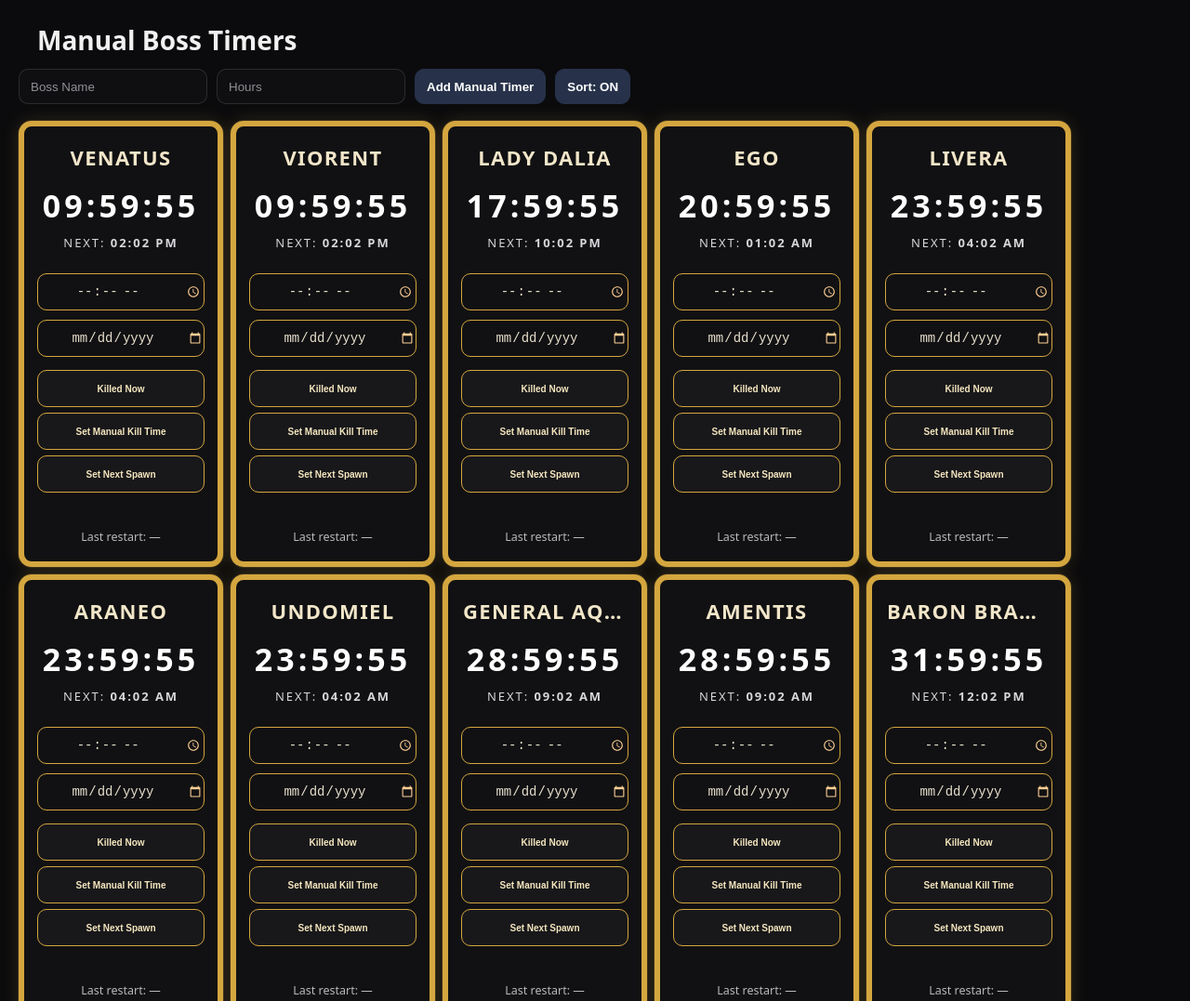
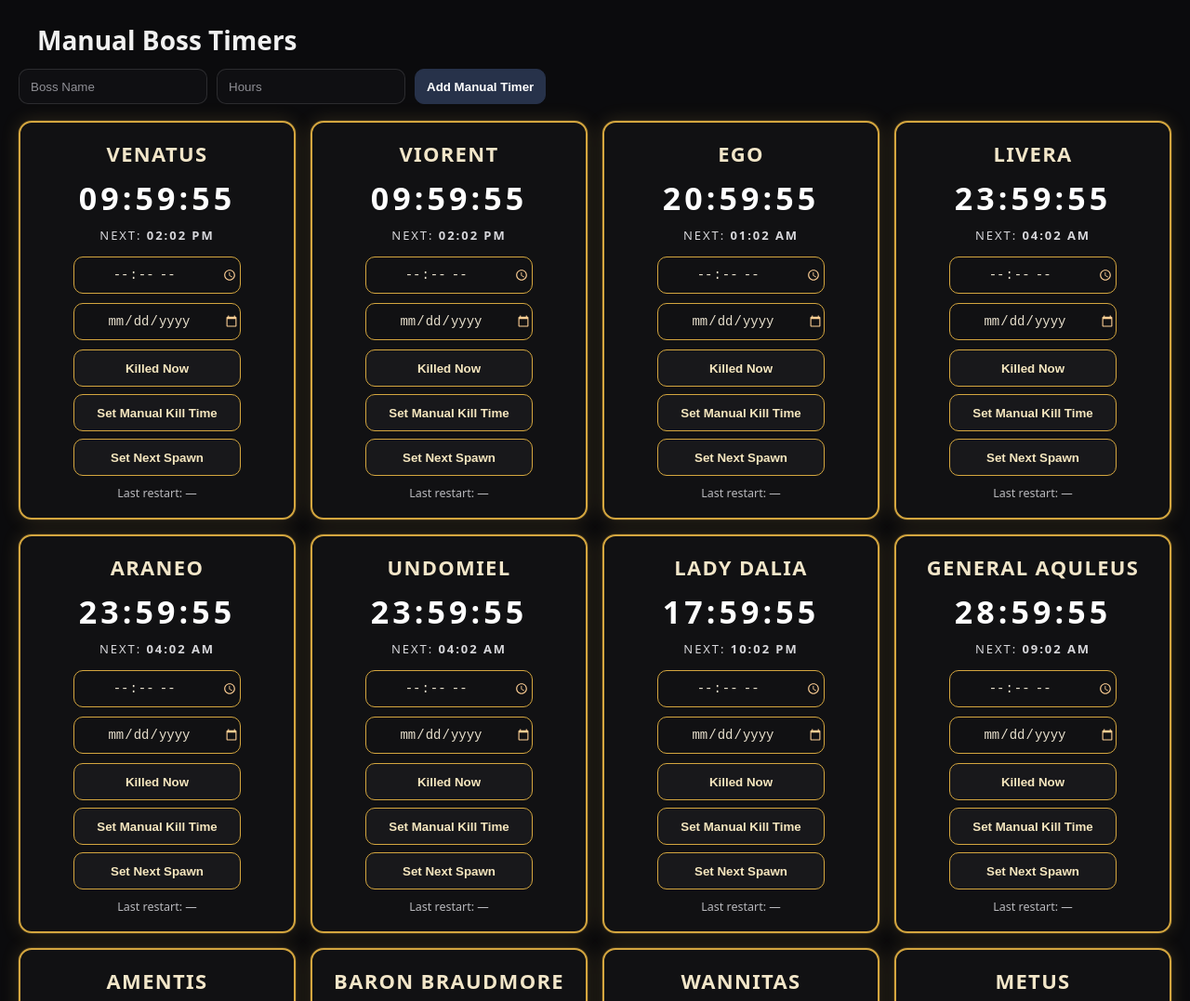
Before and after one commit to midnightl9/midnightl9-18551, a plain HTML site: page index.html in a window 1280 px wide. Shown: the top 1077 px of the page at 93% size. Drawn offline with Linux system fonts and the light colour scheme.

Commit message:
Update index.html

```diff
--- a/index.html
+++ b/index.html
@@ -4,25 +4,7 @@
 <meta charset="utf-8" />
 <meta name="viewport" content="width=device-width, initial-scale=1" />
 <title>Midnight Boss Timer</title>
-
 <style>
-    /* === 50% smaller cardss === */
-    .card{ padding:8px 6px; border-radius:10px; }
-    .title{ font-size:13px; margin-bottom:6px; }
-    .time{ font-size:10px; margin:6px 0 6px; }
-    .next{ font-size:9px; margin-bottom:6px; }
-    .row{ gap:6px; margin:6px 0 6px; }
-    .pill{ width:120px; height:26px; font-size:10px; }
-    .btn-gold{ width:120px; height:26px; font-size:10px; }
-    .muted{ font-size:9px; }
-
-    /* Fix grid spacing after scaling */
-    .grid{
-      display:grid;
-      grid-template-columns:repeat(auto-fill, minmax(140px, 1fr));
-      gap:6px; /* very tight spacing */
-    }
-
   :root{
     --bg:#0b0b0d;
     --panel:#111113;
@@ -38,8 +20,8 @@
   body{margin:0;background:var(--bg);color:var(--text);font-family:ui-sans-serif,system-ui,Segoe UI,Roboto,Helvetica,Arial}
   h1{margin:24px 20px 8px;font-size:28px}
   .section{padding:0 20px 28px}
+
   .toolbar{display:flex;gap:10px;flex-wrap:wrap;margin:12px 0 18px}
-
   .input,.btn{
     height:38px;border-radius:10px;border:1px solid rgba(255,255,255,.12);
     background:#0f0f12;color:var(--text);padding:0 12px;outline:none
@@ -48,48 +30,37 @@
   .btn{background:#27324a;border-color:#27324a;color:#fff;font-weight:600;cursor:pointer}
   .btn:hover{filter:brightness(1.05)}
 
+  .grid{display:grid;gap:16px;grid-template-columns:repeat(auto-fill,minmax(260px,1fr))}
+
   /* === Gold Card Look === */
   .card{
     background:var(--panel);
-      border:6px solid var(--gold);
+    border:2px solid var(--gold);
     border-radius:14px;
     padding:18px 16px;
     box-shadow:0 0 0 1px rgba(212,166,63,.15), 0 0 20px rgba(255,207,102,.15);
     transition:box-shadow .3s,border-color .3s,transform .2s;
     text-align:center;
   }
-    .card:hover{
-      transform: translateY(-1px);
-      box-shadow:0 0 0 1px rgba(212,166,63,.25), 0 0 28px rgba(255,207,102,.22);
-    }
+  .card:hover{ transform: translateY(-1px); box-shadow:0 0 0 1px rgba(212,166,63,.25), 0 0 28px rgba(255,207,102,.22); }
+
   .title{
     margin:0 0 10px;
-      font-size:22px;
-      letter-spacing:.06em;
-      text-transform:uppercase;
+    font-size:22px; letter-spacing:.06em; text-transform:uppercase;
     color:#f2e6c9;
   }
   .time{
-      font-size:34px;
-      font-weight:800;
-      letter-spacing:.12em;
-      margin:4px 0 8px;
-      color:#ffffff;
-      transition:color .3s ease;
+    font-size:34px; font-weight:800; letter-spacing:.12em; margin:4px 0 8px;
+    color:#ffffff; transition:color .3s ease;
   }
   .next{
-      font-size:13px;
-      letter-spacing:.15em;
-      color:#d7d7db;
-      text-transform:uppercase;
-      margin-bottom:14px;
+    font-size:13px; letter-spacing:.15em; color:#d7d7db; text-transform:uppercase; margin-bottom:14px;
   }
 
   /* Inputs like your screenshot */
   .row{display:flex;flex-direction:column;gap:10px;align-items:center; margin:10px 0 4px}
   .pill{
-      width:180px;
-      height:40px;
+    width:180px; height:40px;
     border-radius:10px;
     border:1.5px solid var(--gold);
     background:transparent;
@@ -103,6 +74,7 @@
   .pill[type="date"]::-webkit-calendar-picker-indicator{
     filter: invert(0.8) sepia(0.4) saturate(4) hue-rotate(-20deg);
   }
+
   .btn-gold{
     min-width:180px;
     height:40px;
@@ -110,72 +82,26 @@
     background:var(--btn-bg);
     color:#f6e7bf;
     border:1.5px solid var(--gold);
-      cursor:pointer;
-      font-weight:700;
+    cursor:pointer; font-weight:700;
   }
   .btn-gold:hover{ box-shadow:0 0 16px rgba(255,207,102,.15); }
+
   .muted{color:var(--muted); font-size:12.5px}
 
   /* Alerts */
-    .lowtime{
-      border-color:var(--red) !important;
-      box-shadow:0 0 0 1px rgba(255,76,76,.25), 0 0 20px rgba(255,76,76,.35) !important;
-    }
+  .lowtime{ border-color:var(--red) !important; box-shadow:0 0 0 1px rgba(255,76,76,.25), 0 0 20px rgba(255,76,76,.35) !important; }
   .card.lowtime .time{ color:var(--red); }
-
   @keyframes pulse {
     0% { box-shadow:0 0 18px rgba(255,76,76,.35) }
     50%{ box-shadow:0 0 28px rgba(255,76,76,.65) }
     100%{ box-shadow:0 0 18px rgba(255,76,76,.35) }
   }
   .urgent{ animation: pulse 1.1s ease-in-out infinite; }
-
-    hr.sep{
-      border:none;height:1px;
-      background:linear-gradient(90deg,transparent,#34312a,transparent);
-      margin:22px 0
-    }
-    /* ✅ FIXED / CONSISTENT CARD HEIGHT */
-.card{
-  height: 480px;              /* change this number to your liking */
-  display: flex;
-  flex-direction: column;
-  justify-content: flex-start;
-  overflow: hidden;           /* keeps it clean if something overflows */
-}
-
-/* Keep buttons grouped nicely and push "Last restart" to bottom */
-.card .muted{
-  margin-top: auto !important; /* forces it to stick at the bottom */
-}
-
-/* Optional: tighten the button row so it fits better */
-.card .row[style*="gap:8px"]{
-  gap: 6px !important;
-}
-
-/* Optional: if any long boss name breaks layout */
-.title{
-  white-space: nowrap;
-  overflow: hidden;
-  text-overflow: ellipsis;
-}
-/* ✅ CARD WIDTH CONTROL (and tighter grid) */
-.grid{
-  grid-template-columns: repeat(auto-fill, minmax(220px, 220px)) !important; /* card width */
-  justify-content: start;  /* keeps cards packed left */
-  gap: 8px !important;     /* spacing between cards */
-}
-
-.card{
-  width: 220px;            /* must match the minmax above */
-}
-
-
+  hr.sep{border:none;height:1px;background:linear-gradient(90deg,transparent,#34312a,transparent);margin:22px 0}
 </style>
 </head>
+<body>
 
-<body>
   <!-- ===================== Manual (Gold cards) ===================== -->
   <div class="section">
     <h1>Manual Boss Timers</h1>
@@ -183,7 +109,6 @@
       <input id="m-name" class="input" placeholder="Boss Name" />
       <input id="m-hours" class="input" type="number" min="1" placeholder="Hours" />
       <button id="m-add" class="btn">Add Manual Timer</button>
-      <button id="sort-toggle" class="btn">Sort: ON</button>
     </div>
     <div id="manual-grid" class="grid"></div>
   </div>
@@ -202,14 +127,11 @@
   </div>
 
   <!-- =========================================================
-       ✅ FIREBASE (Firestore) - merged into your page
-       1) Replace firebaseConfig with your Firebase Console config
-       2) Enable Firestore in Firebase Console
+       ✅ FIREBASE Realtime Database
+       - Uses your project settings
+       - Shared state path: bossTimers/default
      ========================================================= -->
   <script type="module">
-    let APPLYING_REMOTE = false;
-let HAS_REMOTE_STATE = false;
-
     import { initializeApp } from "https://www.gstatic.com/firebasejs/12.7.0/firebase-app.js";
     import {
       getDatabase,
@@ -223,19 +145,18 @@ let HAS_REMOTE_STATE = false;
     const firebaseConfig = {
       apiKey: "AIzaSyAO9Rc_JH4fN7zk80iNBjdLTxe2xDZ2yLI",
       authDomain: "midnightl9-18551.firebaseapp.com",
+      databaseURL: "https://midnightl9-18551-default-rtdb.firebaseio.com",
       projectId: "midnightl9-18551",
       storageBucket: "midnightl9-18551.firebasestorage.app",
       messagingSenderId: "288936534734",
       appId: "1:288936534734:web:3190b89a28bbec8147e69f",
-
-    // ✅ REQUIRED for Realtime Database (make sure this matches your RTDB URL in Firebase Console)
-    databaseURL: "https://midnightl9-18551-default-rtdb.firebaseio.com"
+      measurementId: "G-6QPKKP8DHF"
     };
 
     const app = initializeApp(firebaseConfig);
     const db = getDatabase(app);
 
-  // ✅ Shared state path (everyone joins the same shared timers)
+    // Everyone shares the same timers here
     const STATE_REF = ref(db, "bossTimers/default");
 
     async function fbLoadState() {
@@ -244,16 +165,14 @@ let HAS_REMOTE_STATE = false;
     }
 
     async function fbSaveState(data) {
-    // ✅ merge keys safely (manual / scheduled)
+      // merge update
       await update(STATE_REF, data);
     }
 
     function fbListenState(cb) {
-    // ✅ realtime updates
       return onValue(STATE_REF, (snap) => cb(snap.exists() ? snap.val() : null));
     }
 
-  // ✅ Create initial state ONLY if Firebase is empty (prevents “viewer reset”)
     async function fbInitIfMissing(initialState) {
       await runTransaction(STATE_REF, (current) => {
         if (current === null) return initialState;
@@ -264,8 +183,11 @@ let HAS_REMOTE_STATE = false;
     window.__FB__ = { fbLoadState, fbSaveState, fbListenState, fbInitIfMissing };
   </script>
 
+<script>
+/* ========================= Firebase flags ========================= */
+let APPLYING_REMOTE = false;
+let HAS_REMOTE_STATE = false;
 
-  <script>
 /* ========================= Utilities ========================= */
 const pad2 = n => n.toString().padStart(2,"0");
 const fmtHMS = ms => {
@@ -276,14 +198,10 @@ let HAS_REMOTE_STATE = false;
   return `${pad2(h)}:${pad2(m)}:${pad2(sec)}`;
 };
 const fmtTime = d => d.toLocaleTimeString([], {hour:"2-digit", minute:"2-digit"}); // “10:49”
-    const fmtRespawn = ms => fmtTime(new Date(ms));
-
-    /* ====================== Auto Sort Helpers ====================== */
-    function reorderChildrenByKey(gridEl, keyArr){
-      const frag = document.createDocumentFragment();
-      keyArr.forEach(el => frag.appendChild(el));
-      gridEl.appendChild(frag);
-    }
+const fmtRespawn = ms => {
+  const d = new Date(ms);
+  return fmtTime(d);
+};
 
 /* ====================== Manual Timers ======================= */
 const M_KEY="manual_gold_style_v1";
@@ -294,49 +212,37 @@ let HAS_REMOTE_STATE = false;
   ["Titore",37],["Larba",35],["Catena",35]
 ];
 
-  const INIT_KEY = "boss_timer_initialized_v1";
-
 function mLoad(){
   const raw = localStorage.getItem(M_KEY);
-  if(raw){
-    try { return JSON.parse(raw); } catch {}
-  }
-
-  // if we already initialized before but storage is gone, don't reset silently
-  if(localStorage.getItem(INIT_KEY) === "1"){
-    return []; // or show a message / require re-sync
-  }
-
-  localStorage.setItem(INIT_KEY, "1");
+  if(!raw){
     const now = Date.now();
     return DEFAULT_MANUAL.map(([name,h])=>({name,hours:h,end:now+h*3600*1000,last:"—"}));
+  }
+  try { return JSON.parse(raw); } catch { return []; }
 }
 
 function mSave(){
   localStorage.setItem(M_KEY, JSON.stringify(M_STATE));
 
-  // ✅ don't write back while applying remote updates
+  // don't write back while applying remote updates
   if (APPLYING_REMOTE) return;
 
-  // ✅ prevents a new viewer (no remote yet) from overwriting Firebase with defaults
+  // prevents a fresh viewer from overwriting Firebase before remote is confirmed
   if (!HAS_REMOTE_STATE) return;
 
   window.__FB__?.fbSaveState?.({ manual: M_STATE }).catch(console.warn);
 }
 
+let M_STATE = mLoad();
 
-    let M_STATE = mLoad();
 const mGrid = document.getElementById("manual-grid");
-    let _mLastOrder = "";
 
 function mRestart(i){
   const it = M_STATE[i];
   it.end = Date.now() + it.hours*3600*1000;
   it.last = new Date().toLocaleString();
-      mSave();
-      mRender();
+  mSave(); mRender();
 }
-
 function mSetKill(i){
   const card = document.querySelector(`[data-mcard="${i}"]`);
   const t = card.querySelector('[data-mtime]').value;
@@ -346,10 +252,8 @@ function mLoad(){
   if(isNaN(kill)) return alert("Invalid time/date.");
   M_STATE[i].end = kill.getTime() + M_STATE[i].hours*3600*1000;
   M_STATE[i].last = new Date().toLocaleString();
-      mSave();
-      mRender();
+  mSave(); mRender();
 }
-
 function mSetNext(i){
   const card = document.querySelector(`[data-mcard="${i}"]`);
   const t = card.querySelector('[data-mtime]').value;
@@ -359,8 +263,7 @@ function mLoad(){
   if(isNaN(dt)) return alert("Invalid time/date.");
   M_STATE[i].end = dt.getTime();
   M_STATE[i].last = new Date().toLocaleString();
-      mSave();
-      mRender();
+  mSave(); mRender();
 }
 
 function mCardHTML(it,i){
@@ -386,28 +289,45 @@ function mLoad(){
     </div>
   `;
 }
-
-    function mRender(){
-      mGrid.innerHTML = M_STATE.map(mCardHTML).join("");
-    }
+function mRender(){ mGrid.innerHTML = M_STATE.map(mCardHTML).join(""); }
 mRender();
 
-    function mAutoSort(){
+/* live tick + alerts */
+setInterval(()=>{
   const now = Date.now();
-      const cards = Array.from(mGrid.children);
-      const sorted = cards
-        .map(card => {
-          const i = +card.dataset.mcard;
-          return { card, left: (M_STATE[i]?.end ?? now) - now };
-        })
-        .sort((a,b) => a.left - b.left)
-        .map(x => x.card);
+  document.querySelectorAll('[data-mi]').forEach(el=>{
+    const i = +el.dataset.mi;
+    const left = (M_STATE[i]?.end ?? now) - now;
+    el.textContent = fmtHMS(left);
+    const card = el.closest('.card');
+    if(!card) return;
 
-      const orderKey = sorted.map(c => c.dataset.mcard).join(",");
-      if(orderKey === _mLastOrder) return;
-      _mLastOrder = orderKey;
-      reorderChildrenByKey(mGrid, sorted);
-    }
+    // alerts: <1h red, <30m pulse
+    if(left <= 3600000) card.classList.add('lowtime'); else card.classList.remove('lowtime');
+    if(left <= 1800000) card.classList.add('urgent'); else card.classList.remove('urgent');
+
+    // update NEXT text
+    const nextEl = card.querySelector('.next strong');
+    if(nextEl) nextEl.textContent = fmtRespawn(M_STATE[i].end);
+  });
+},1000);
+
+/* ===================== Manual Add Button ===================== */
+document.getElementById("m-add").addEventListener("click", () => {
+  const name = document.getElementById("m-name").value.trim();
+  const hours = parseFloat(document.getElementById("m-hours").value);
+  if(!name) return alert("Enter a boss name.");
+  if(!hours || hours <= 0) return alert("Enter hours > 0.");
+
+  const now = Date.now();
+  M_STATE.push({ name, hours, end: now + hours*3600*1000, last: new Date().toLocaleString() });
+
+  document.getElementById("m-name").value = "";
+  document.getElementById("m-hours").value = "";
+
+  mSave();
+  mRender();
+});
 
 /* ===================== Scheduled Timers ===================== */
 const S_KEY="scheduled_gold_style_v1";
@@ -415,21 +335,16 @@ function mLoad(){
 
 function parseSchedule(s){
   if(!s) return [];
-      return s.split(",")
-        .map(x=>x.trim())
-        .filter(Boolean)
-        .map(p=>{
+  return s.split(",").map(x=>x.trim()).filter(Boolean).map(p=>{
     const m=p.match(/^([a-z]{3})\s+(\d{1,2}):(\d{2})(?:\s*(am|pm))?$/i);
     if(!m) return null;
     const day=DAY_MAP[m[1].toLowerCase()];
     let h=parseInt(m[2],10), minute=parseInt(m[3],10);
     const ap=(m[4]||"").toLowerCase();
-          if(ap==="pm"&&h!==12)h+=12;
-          if(ap==="am"&&h===12)h=0;
+    if(ap==="pm"&&h!==12)h+=12; if(ap==="am"&&h===12)h=0;
     if(day==null||h>23||minute>59) return null;
     return {day,hour:h,minute};
-        })
-        .filter(Boolean);
+  }).filter(Boolean);
 }
 
 function nextFromSchedule(list, now=new Date()){
@@ -448,13 +363,13 @@ function mLoad(){
 
 const DEFAULT_SCHED=[
   {name:"Climantis", scheduleStr:"mon 11:30, thu 19:00"},
-      {name:"Saphirus", scheduleStr:"sun 17:00, tue 11:30"},
-      {name:"Neutro", scheduleStr:"tue 19:00, thu 11:30"},
-      {name:"Thymele", scheduleStr:"mon 19:00, wed 11:30"},
-      {name:"Milavy", scheduleStr:"sat 15:00"},
-      {name:"Ringor", scheduleStr:"sat 17:00"},
-      {name:"Roderick", scheduleStr:"fri 19:00"},
-      {name:"Auraq", scheduleStr:"sun 21:00, wed 21:00"},
+  {name:"Saphirus",  scheduleStr:"sun 17:00, tue 11:30"},
+  {name:"Neutro",    scheduleStr:"tue 19:00, thu 11:30"},
+  {name:"Thymele",   scheduleStr:"mon 19:00, wed 11:30"},
+  {name:"Milavy",    scheduleStr:"sat 15:00"},
+  {name:"Ringor",    scheduleStr:"sat 17:00"},
+  {name:"Roderick",  scheduleStr:"fri 19:00"},
+  {name:"Auraq",     scheduleStr:"sun 21:00, wed 21:00"},
 ];
 
 function sLoad(){
@@ -470,24 +385,19 @@ function mLoad(){
   const payload = S_STATE.map(({name,scheduleStr,nextOverride})=>({name,scheduleStr,nextOverride}));
   localStorage.setItem(S_KEY, JSON.stringify(payload));
 
-  // ✅ don't write back while applying remote updates
   if (APPLYING_REMOTE) return;
-
-  // ✅ prevents a new viewer from overwriting Firebase with defaults
   if (!HAS_REMOTE_STATE) return;
 
   window.__FB__?.fbSaveState?.({ scheduled: payload }).catch(console.warn);
 }
 
+let S_STATE = sLoad();
 
-    let S_STATE = sLoad();
 const sGrid = document.getElementById("sched-grid");
-
 function nextFor(i, now=new Date()){
-      return S_STATE[i].nextOverride ? new Date(S_STATE[i].nextOverride) : nextFromSchedule(S_STATE[i].schedule, now);
+  const n = S_STATE[i].nextOverride ? new Date(S_STATE[i].nextOverride) : nextFromSchedule(S_STATE[i].schedule, now);
+  return n;
 }
-
-    let _sLastOrder = "";
 
 function sSetNext(i){
   const card = document.querySelector(`[data-scard="${i}"]`);
@@ -497,8 +407,7 @@ function mLoad(){
   const dt = new Date(`${d}T${t}`);
   if(isNaN(dt)) return alert("Invalid time/date.");
   S_STATE[i].nextOverride = dt.toISOString();
-      sSave();
-      sRender();
+  sSave(); sRender();
 }
 
 function sCardHTML(it,i){
@@ -523,62 +432,27 @@ function mLoad(){
     </div>
   `;
 }
-
-    function sRender(){
-      sGrid.innerHTML = S_STATE.map(sCardHTML).join("");
-    }
+function sRender(){ sGrid.innerHTML = S_STATE.map(sCardHTML).join(""); }
 sRender();
 
-    function sAutoSort(){
+setInterval(()=>{
   const now = new Date();
-      const cards = Array.from(sGrid.children);
-      const sorted = cards
-        .map(card => {
-          const i = +card.dataset.scard;
-          const nxt = nextFor(i, now) || new Date(now.getTime() + 3600000);
-          return { card, left: nxt - now };
-        })
-        .sort((a,b) => a.left - b.left)
-        .map(x => x.card);
-
-      const orderKey = sorted.map(c => c.dataset.scard).join(",");
-      if(orderKey === _sLastOrder) return;
-      _sLastOrder = orderKey;
-      reorderChildrenByKey(sGrid, sorted);
-    }
-
-    /* ====================== Sort Toggle ====================== */
-    let SORT_ENABLED = true;
-    const sortBtn = document.getElementById("sort-toggle");
-    function updateSortBtn(){
-      sortBtn.textContent = `Sort: ${SORT_ENABLED ? "ON" : "OFF"}`;
-    }
-    sortBtn.addEventListener("click", () => {
-      SORT_ENABLED = !SORT_ENABLED;
-      updateSortBtn();
-      if(SORT_ENABLED){
-        mAutoSort();
-        sAutoSort();
+  document.querySelectorAll('[data-si]').forEach(el=>{
+    const i = +el.dataset.si;
+    const nxt = nextFor(i, now) || new Date(now.getTime()+3600*1000);
+    const delta = nxt - now;
+    el.textContent = fmtHMS(delta);
+    const card = el.closest('.card');
+    if(card){
+      if(delta <= 3600000) card.classList.add('lowtime'); else card.classList.remove('lowtime');
+      if(delta <= 1800000) card.classList.add('urgent'); else card.classList.remove('urgent');
+      const nextEl = card.querySelector('.next strong');
+      if(nextEl) nextEl.textContent = fmtTime(nxt);
     }
   });
-    updateSortBtn();
+},1000);
 
-    /* ====================== Add Buttons (Manual / Scheduled) ====================== */
-    document.getElementById("m-add").addEventListener("click", () => {
-      const name = document.getElementById("m-name").value.trim();
-      const hours = parseFloat(document.getElementById("m-hours").value);
-      if(!name) return alert("Enter a boss name.");
-      if(!hours || hours <= 0) return alert("Enter hours > 0.");
-
-      const now = Date.now();
-      M_STATE.push({ name, hours, end: now + hours*3600*1000, last: new Date().toLocaleString() });
-      document.getElementById("m-name").value = "";
-      document.getElementById("m-hours").value = "";
-      mSave();
-      mRender();
-      if(SORT_ENABLED) mAutoSort();
-    });
-
+/* ===================== Scheduled Add Button ===================== */
 document.getElementById("s-add").addEventListener("click", () => {
   const name = document.getElementById("s-name").value.trim();
   const scheduleStr = document.getElementById("s-sched").value.trim();
@@ -587,72 +461,30 @@ function mLoad(){
   if(!schedule.length) return alert("Invalid schedule. Example: mon 12:30, tue 19:00");
 
   S_STATE.push({ name, scheduleStr, schedule, nextOverride: null });
+
   document.getElementById("s-name").value = "";
   document.getElementById("s-sched").value = "";
+
   sSave();
   sRender();
-      if(SORT_ENABLED) sAutoSort();
 });
 
-    /* ====================== Live tick + alerts + auto-sort ====================== */
-    setInterval(()=>{
-      const now = Date.now();
-      document.querySelectorAll('[data-mi]').forEach(el=>{
-        const i = +el.dataset.mi;
-        const left = M_STATE[i].end - now;
-        el.textContent = fmtHMS(left);
-
-        const card = el.closest('.card');
-        if(left <= 3600000) card.classList.add('lowtime'); else card.classList.remove('lowtime');
-        if(left <= 1800000) card.classList.add('urgent'); else card.classList.remove('urgent');
-
-        const nextEl = card.querySelector('.next strong');
-        if(nextEl) nextEl.textContent = fmtRespawn(M_STATE[i].end);
-      });
-
-      if (SORT_ENABLED) mAutoSort();
-    },1000);
-
-    setInterval(()=>{
-      const now = new Date();
-      document.querySelectorAll('[data-si]').forEach(el=>{
-        const i = +el.dataset.si;
-        const nxt = nextFor(i, now) || new Date(now.getTime()+3600*1000);
-        const delta = nxt - now;
-
-        el.textContent = fmtHMS(delta);
-
-        const card = el.closest('.card');
-        if(card){
-          if(delta <= 3600000) card.classList.add('lowtime'); else card.classList.remove('lowtime');
-          if(delta <= 1800000) card.classList.add('urgent'); else card.classList.remove('urgent');
-
-          const nextEl = card.querySelector('.next strong');
-          if(nextEl) nextEl.textContent = fmtTime(nxt);
-        }
-      });
-
-      if (SORT_ENABLED) sAutoSort();
-    },1000);
-
 /* =========================================================
-       ✅ FIREBASE: Load from Firestore on startup (overrides localStorage)
+   ✅ FIREBASE: Load on startup + realtime updates
    ========================================================= */
-   (() => {
+(function firebaseSyncStart(){
   function applyRemote(remote){
     if(!remote) return;
 
     APPLYING_REMOTE = true;
     HAS_REMOTE_STATE = true;
 
-    // Manual: full array
-    if(Array.isArray(remote.manual)) {
+    if (Array.isArray(remote.manual)) {
       M_STATE = remote.manual;
       mRender();
     }
 
-    // Scheduled: payload -> rebuild parsed schedule
-    if(Array.isArray(remote.scheduled)) {
+    if (Array.isArray(remote.scheduled)) {
       S_STATE = remote.scheduled.map(o => ({
         ...o,
         schedule: parseSchedule(o.scheduleStr || "")
@@ -660,43 +492,36 @@ function mLoad(){
       sRender();
     }
 
-    if(SORT_ENABLED){ mAutoSort(); sAutoSort(); }
-
     APPLYING_REMOTE = false;
   }
 
   (async () => {
     try {
+      // 1) Load remote once
       const remote = await window.__FB__?.fbLoadState?.();
 
-    if (remote && (remote.manual || remote.scheduled)) {
-      // Firebase already has data → use it
+      if(remote && (remote.manual || remote.scheduled)){
         applyRemote(remote);
-      HAS_REMOTE_STATE = true;
       } else {
-      // Firebase empty → initialize ONCE
+        // 2) If Firebase empty, initialize it ONCE with your current defaults/local state
         const initial = {
           manual: M_STATE,
           scheduled: S_STATE.map(({name,scheduleStr,nextOverride})=>({name,scheduleStr,nextOverride}))
         };
-
         await window.__FB__?.fbInitIfMissing?.(initial);
         HAS_REMOTE_STATE = true;
       }
 
-    // Realtime sync
+      // 3) Realtime listener so everyone sees updates instantly
       window.__FB__?.fbListenState?.((live) => {
         applyRemote(live);
       });
-
     } catch (e) {
-    console.warn("Firebase unavailable, using localStorage only.", e);
+      console.warn("Firebase sync failed, using localStorage only.", e);
     }
   })();
+})();
+</script>
 
-})();
-
-
-  </script>
 </body>
 </html>
```
Lines whose indentation alone changed are shown as unchanged.
